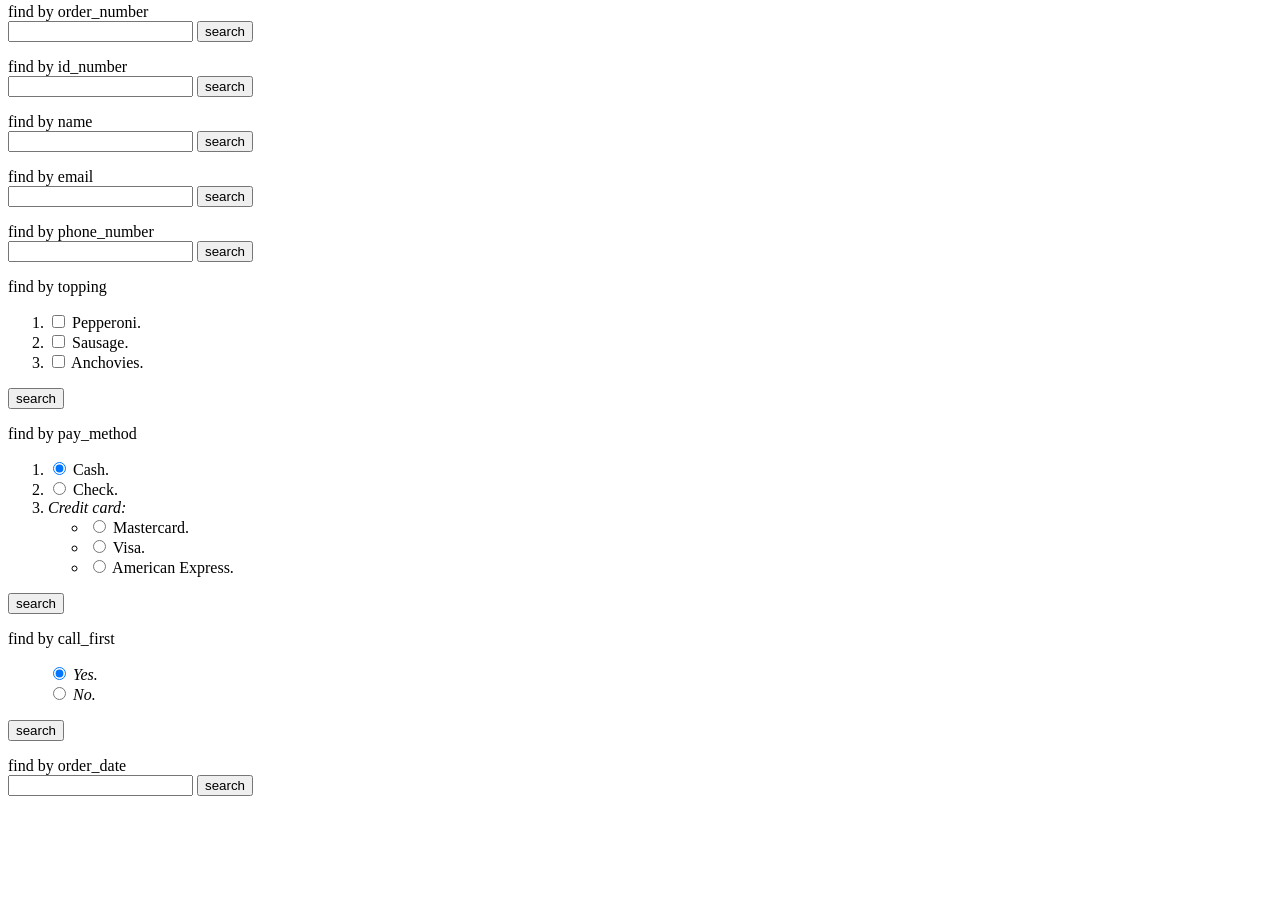
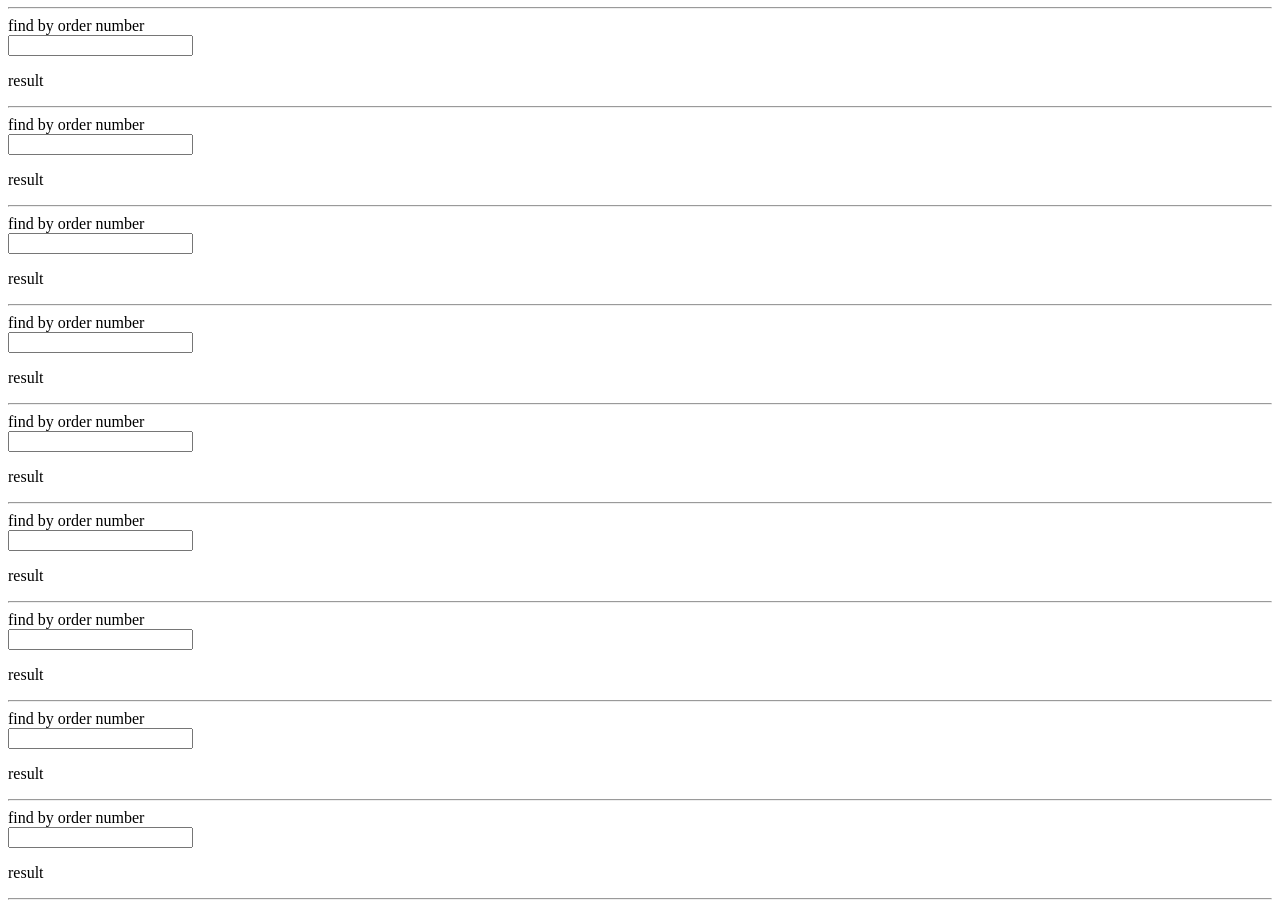
Before and after one commit to jsjeong328/cspro, a plain HTML site: page public_html/search_ajax.html in a window 1280 px wide. Shown: the part 73-981 px from the top of the page. Before the commit the page ends 885 px from the top, so only its background shows below. Drawn offline with nearby package versions, Linux system fonts and the light colour scheme.

Commit message:
ajax frame

```diff
--- /dev/null
+++ b/public_html/searchAjax.js
@@ -0,0 +1,21 @@
+var runAutoComplete = (function(){
+  var ajaxUrl = "http://cspro.sogang.ac.kr/~cse20101697/cgi-bin/db_display.php";
+
+  $("#order_number").autocomplete({
+    source: function(request, response){
+      $.ajax({
+          type: 'get'
+        , url: ajaxUrl
+        , dataType: "json"
+        , data: {"order_number" : 1}
+        , success: function(data){
+          console.log(data);
+        }
+      });
+    },
+    minLength: 2,
+    select: function(event, ui){
+
+    }
+  });
+}());
--- a/public_html/search_ajax.html
+++ b/public_html/search_ajax.html
@@ -1,64 +1,70 @@
-<TITLE>Fill-Out Form Example #7</TITLE>
-<H1>Pizza Order Search</H1>
-<HR>
-  <FORM METHOD="GET" ACTION="http://cspro.sogang.ac.kr/~cse20101697/cgi-bin/db_display.php">
-    <div>find by order_number</div>
-    <INPUT NAME="order_number">
-    <INPUT TYPE="submit"VALUE="search">
-  </FORM>
-  <FORM METHOD="GET" ACTION="http://cspro.sogang.ac.kr/~cse20101697/cgi-bin/db_display.php">
-    <div>find by id_number</div>
-    <INPUT NAME="id_number">
-    <INPUT TYPE="submit"VALUE="search">
-  </FORM>
-  <FORM METHOD="GET" ACTION="http://cspro.sogang.ac.kr/~cse20101697/cgi-bin/db_display.php">
-    <div>find by name</div>
-    <INPUT NAME="name">
-    <INPUT TYPE="submit"VALUE="search">
-  </FORM>
-  <FORM METHOD="GET" ACTION="http://cspro.sogang.ac.kr/~cse20101697/cgi-bin/db_display.php">
-    <div>find by email</div>
-    <INPUT NAME="email">
-    <INPUT TYPE="submit"VALUE="search">
-  </FORM>
-  <FORM METHOD="GET" ACTION="http://cspro.sogang.ac.kr/~cse20101697/cgi-bin/db_display.php">
-    <div>find by phone_number</div>
-    <INPUT NAME="phone_number">
-    <INPUT TYPE="submit"VALUE="search">
-  </FORM>
-  <FORM METHOD="GET" ACTION="http://cspro.sogang.ac.kr/~cse20101697/cgi-bin/db_display.php">
-    <div>find by topping</div>
-    <OL>
-      <LI> <INPUT TYPE="checkbox" NAME="topping" VALUE="pepperoni"> Pepperoni.
-      <LI> <INPUT TYPE="checkbox" NAME="topping" VALUE="sausage"> Sausage.
-      <LI> <INPUT TYPE="checkbox" NAME="topping" VALUE="anchovies"> Anchovies.
-    </OL>
-    <INPUT TYPE="submit"VALUE="search">
-  </FORM>
-  <FORM METHOD="GET" ACTION="http://cspro.sogang.ac.kr/~cse20101697/cgi-bin/db_display.php">
-    <div>find by pay_method</div>
-    <OL>
-      <LI> <INPUT TYPE="radio" NAME="pay_method" VALUE="cash" CHECKED> Cash.
-      <LI> <INPUT TYPE="radio" NAME="pay_method" VALUE="check"> Check.
-      <LI> <I>Credit card:</I>
-      <UL>
-        <LI> <INPUT TYPE="radio" NAME="pay_method" VALUE="mastercard"> Mastercard.
-        <LI> <INPUT TYPE="radio" NAME="pay_method" VALUE="visa"> Visa.
-        <LI> <INPUT TYPE="radio" NAME="pay_method" VALUE="americanexpress"> American Express.
-      </UL>
-    </OL>
-    <INPUT TYPE="submit"VALUE="search">
-  </FORM>
-  <FORM METHOD="GET" ACTION="http://cspro.sogang.ac.kr/~cse20101697/cgi-bin/db_display.php">
-    <div>find by call_first</div>
-    <DL>
-      <DD> <INPUT TYPE="radio" NAME="call_first" VALUE="yes" CHECKED> <I>Yes.</I>
-      <DD> <INPUT TYPE="radio" NAME="call_first" VALUE="no"> <I>No.</I>
-    </DL>
-    <INPUT TYPE="submit"VALUE="search">
-  </FORM>
-  <FORM METHOD="GET" ACTION="http://cspro.sogang.ac.kr/~cse20101697/cgi-bin/db_display.php">
-    <div>find by order_date</div>
-      <INPUT NAME="order_date">
-    <INPUT TYPE="submit"VALUE="search">
-  </FORM>
+<!DOCTYPE html>
+<html>
+  <head>
+    <title>PizzaOrderSearchByAJAX</title>
+  </head>
+  <body>
+    <H1>Pizza Order Search</H1>
+    <HR>
+
+    <div>find by order number</div>
+    <input id="order_number">
+    <p>result</p>
+    <div id="order_number_result"></div>
+    <HR>
+
+    <div>find by order number</div>
+    <input id="order_number">
+    <p>result</p>
+    <div id="order_number_result"></div>
+    <HR>
+
+    <div>find by order number</div>
+    <input id="order_number">
+    <p>result</p>
+    <div id="order_number_result"></div>
+    <HR>
+
+    <div>find by order number</div>
+    <input id="order_number">
+    <p>result</p>
+    <div id="order_number_result"></div>
+    <HR>
+
+    <div>find by order number</div>
+    <input id="order_number">
+    <p>result</p>
+    <div id="order_number_result"></div>
+    <HR>
+
+    <div>find by order number</div>
+    <input id="order_number">
+    <p>result</p>
+    <div id="order_number_result"></div>
+    <HR>
+
+    <div>find by order number</div>
+    <input id="order_number">
+    <p>result</p>
+    <div id="order_number_result"></div>
+    <HR>
+
+    <div>find by order number</div>
+    <input id="order_number">
+    <p>result</p>
+    <div id="order_number_result"></div>
+    <HR>
+
+    <div>find by order number</div>
+    <input id="order_number">
+    <p>result</p>
+    <div id="order_number_result"></div>
+    <HR>
+
+    <script src="https://ajax.googleapis.com/ajax/libs/jquery/3.2.1/jquery.min.js">
+    </script>
+    <script type="text/javascript" src="http://ajax.googleapis.com/ajax/libs/jqueryui/1.11.1/jquery-ui.min.js">
+    </script>
+    <script src="searchAjax.js"></script>
+  </body>
+</html>
```
Also changed, not shown: public_html/search_ajax2.html (added, +82 -0 lines).
